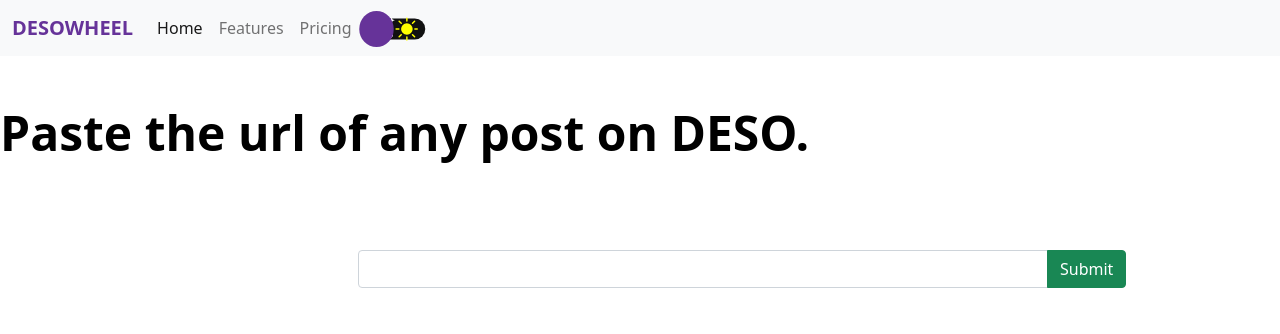
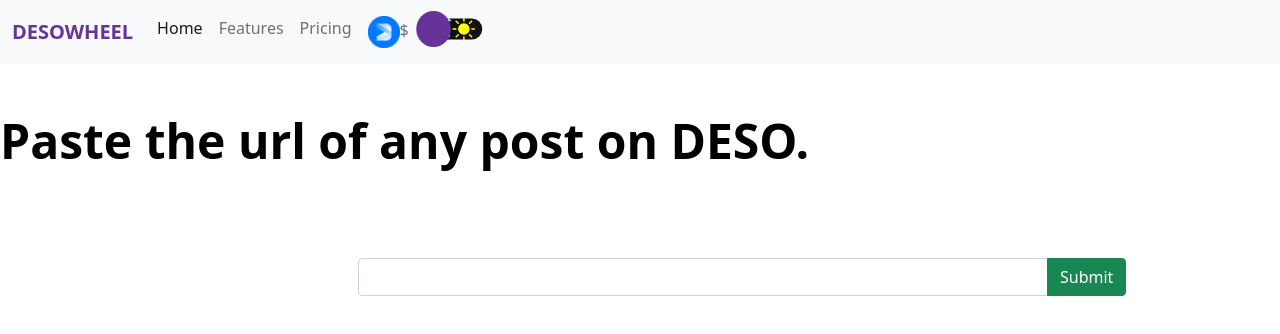
Before and after one commit to berkay9596/DesoWheel, a React (Create React App) app: page / in a window 1280 px wide. Shown: the top 334 px of the page. Built offline with nearby package versions, Linux system fonts and the light colour scheme; no server answers.

Commit message:
deso price coingecko apisinden eklendi

```diff
--- a/src/Components/DesoPrice.js
+++ b/src/Components/DesoPrice.js
@@ -1,34 +1,26 @@
 import { useState } from "react";
 import { useEffect } from "react";
 import axios from "axios";
+import desologo from "../assets/desologo.png";
 
 const DesoPrice = () => {
   const [rate, setRate] = useState([]);
-  const body = {
-    currency: "USD",
-    code: "DESO",
-    meta: true,
-  };
-  const headers = {
-    headers: {
-      "content-type": "application/json",
-      "x-api-key": "1ad7297b-df8b-46b1-b87f-260d49ddd23d",
-    },
-  };
-  const getReq = async () => {
-    return await axios
-      .post("https://api.livecoinwatch.com/coins/single", body,headers)
+
+  const getReq = () => {
+    return axios
+      .get(
+        "https://api.coingecko.com/api/v3/simple/price?ids=bitclout&vs_currencies=usd"
+      )
       .then((resp) => setRate(resp.data));
   };
-
   useEffect(() => {
     getReq();
-     // eslint-disable-next-line react-hooks/exhaustive-deps
-  }, [rate]);
+  }, []);
 
   return (
     <div>
-      <img src={rate?.png32} alt="deso price" /> ${rate?.rate?.toFixed(2)}
+      <img src={desologo} style={{ width: "2rem" }} alt="Deso logo" />$
+      {rate?.bitclout?.usd}
     </div>
   );
 };
--- a/src/Components/Navbar.js
+++ b/src/Components/Navbar.js
@@ -40,10 +40,7 @@ const Navbar = () => {
           >
             <span className="navbar-toggler-icon"></span>
           </button>
-          <div
-            className="collapse navbar-collapse"
-            id="navbarNavAltMarkup"
-          >
+          <div className="collapse navbar-collapse" id="navbarNavAltMarkup">
             <div className="navbar-nav">
               <a className="nav-link active" href="/">
                 Home
@@ -54,9 +51,14 @@ const Navbar = () => {
               <a className="nav-link" href="/">
                 Pricing
               </a>
-              {/* <a className="nav-link" target="_blank" rel="noreferrer" href="https://www.livecoinwatch.com/price/DecentralizedSocial-DESO">
-                <DesoPrice/>
-              </a> */}
+              <a
+                className="nav-link"
+                target="_blank"
+                rel="noreferrer"
+                href="https://www.livecoinwatch.com/price/DecentralizedSocial-DESO"
+              >
+                <DesoPrice />
+              </a>
               <a className="nav-link" href="/">
                 <div id="darkmode">
                   <input
```
Also changed, not shown: src/App.css (+5 -6 lines), src/assets/desologo.png (added). Lines whose indentation alone changed are shown as unchanged.
